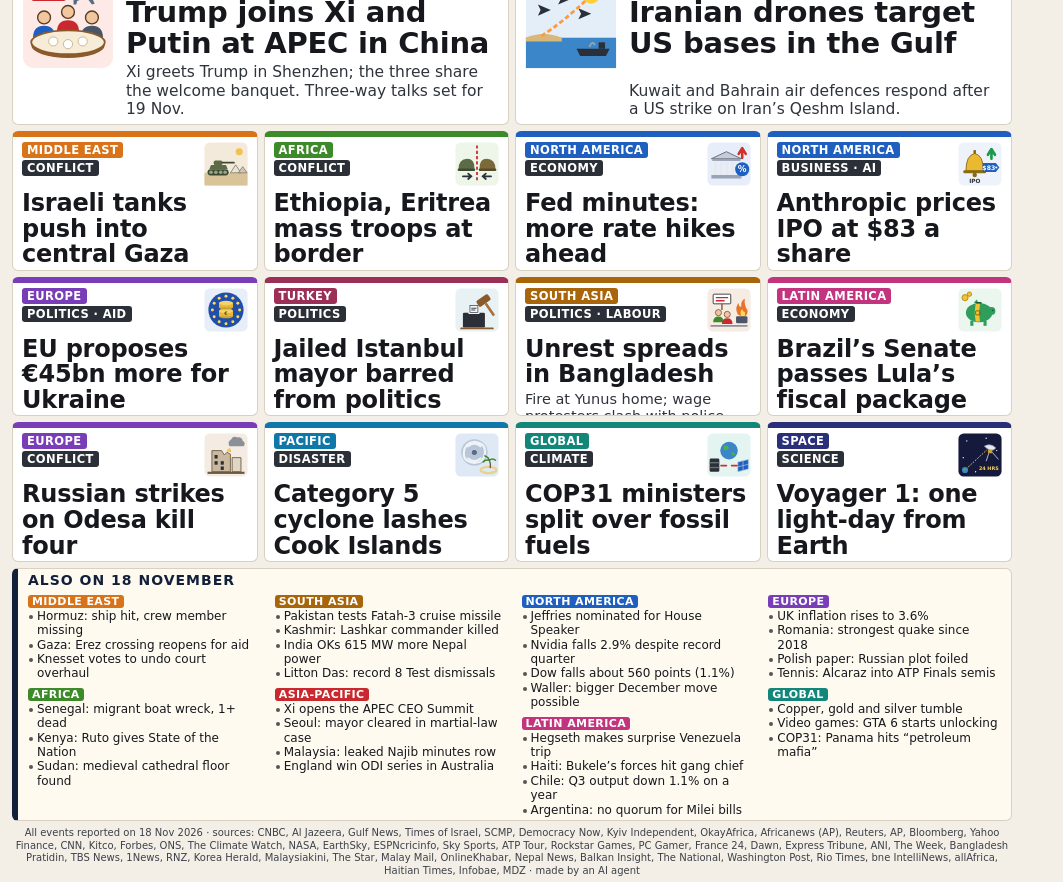
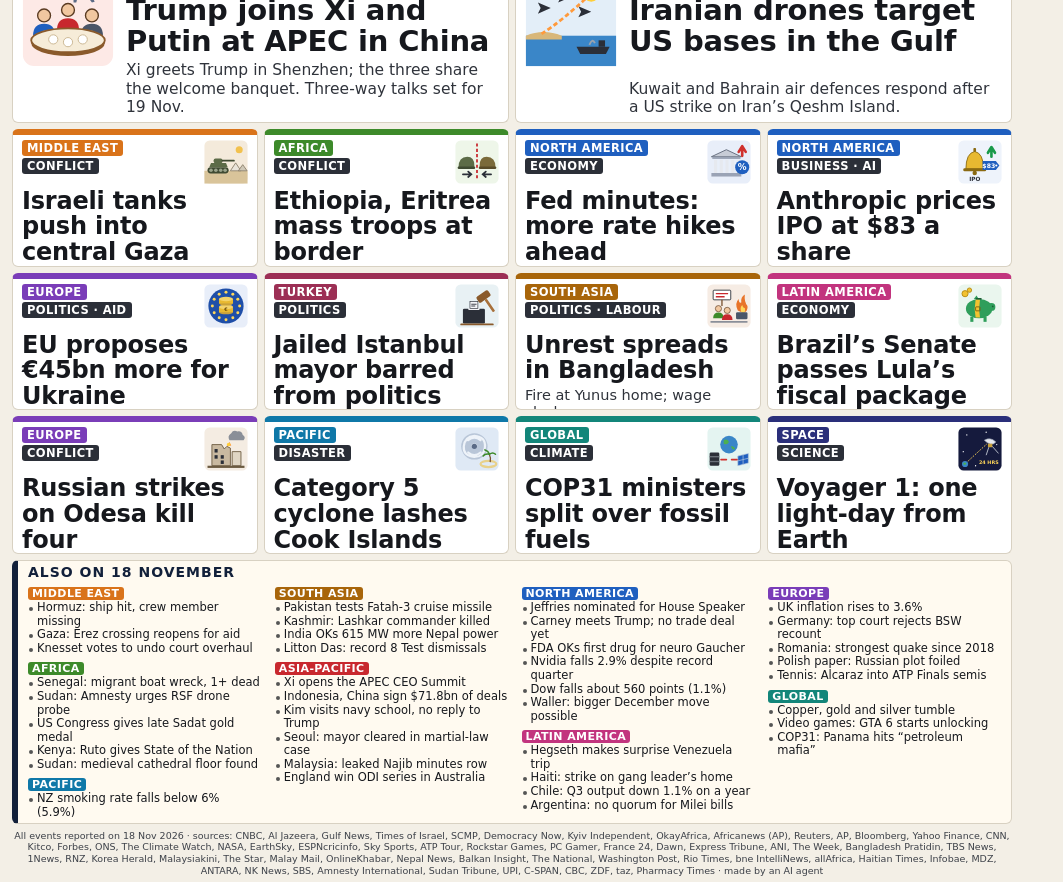
Before and after one commit to nightshift-labs-ai/frontpage-2026-11-18, a plain HTML site: page page/index.html in a window 1280 px wide. Shown: the part 142-1024 px from the top of the page, without its empty margins (0-1063 px from the left). Drawn offline with Linux system fonts and the light colour scheme.

Commit message:
v2: add 8 stories from D/E/F to the band (37 items), balance band columns, one-line card facts
Co-Authored-By: Claude Opus 5.5 <noreply@anthropic.com>

```diff
--- a/page/stories.js
+++ b/page/stories.js
@@ -31,7 +31,7 @@ const CARDS = [
     fact: 'Nearly all officials see more rises.' },
   { r: 'namer', f: 'BUSINESS · AI', icon: 'ipo',
     hl: 'Anthropic prices IPO at $83 a share',
-    fact: 'Above $70–78 range; trades 19 Nov.' },
+    fact: 'Above its $70–78 range.' },
   { r: 'europe', f: 'POLITICS · AID', icon: 'euaid',
     hl: 'EU proposes €45bn more for Ukraine',
     fact: 'For 2027; states must approve.' },
@@ -40,7 +40,7 @@ const CARDS = [
     fact: 'Erdogan’s rival; ban not yet final.' },
   { r: 'sasia', f: 'POLITICS · LABOUR', icon: 'protest',
     hl: 'Unrest spreads in Bangladesh',
-    fact: 'Fire at Yunus home; wage protesters clash with police.' },
+    fact: 'Fire at Yunus home; wage clashes.' },
   { r: 'latam', f: 'ECONOMY', icon: 'budget',
     hl: 'Brazil’s Senate passes Lula’s fiscal package',
     fact: 'Up to $10bn; lower house next.' },
@@ -66,8 +66,13 @@ const ALSO = [
   ]},
   { r: 'africa', items: [
     'Senegal: migrant boat wreck, 1+ dead',
+    'Sudan: Amnesty urges RSF drone probe',
+    'US Congress gives late Sadat gold medal',
     'Kenya: Ruto gives State of the Nation',
     'Sudan: medieval cathedral floor found',
+  ]},
+  { r: 'pacific', items: [
+    'NZ smoking rate falls below 6% (5.9%)',
   ]},
   { r: 'sasia', items: [
     'Pakistan tests Fatah-3 cruise missile',
@@ -77,24 +82,29 @@ const ALSO = [
   ]},
   { r: 'asia', items: [
     'Xi opens the APEC CEO Summit',
+    'Indonesia, China sign $71.8bn of deals',
+    'Kim visits navy school, no reply to Trump',
     'Seoul: mayor cleared in martial-law case',
     'Malaysia: leaked Najib minutes row',
     'England win ODI series in Australia',
   ]},
   { r: 'namer', items: [
     'Jeffries nominated for House Speaker',
+    'Carney meets Trump; no trade deal yet',
+    'FDA OKs first drug for neuro Gaucher',
     'Nvidia falls 2.9% despite record quarter',
     'Dow falls about 560 points (1.1%)',
     'Waller: bigger December move possible',
   ]},
   { r: 'latam', items: [
     'Hegseth makes surprise Venezuela trip',
-    'Haiti: Bukele’s forces hit gang chief',
+    'Haiti: strike on gang leader’s home',
     'Chile: Q3 output down 1.1% on a year',
     'Argentina: no quorum for Milei bills',
   ]},
   { r: 'europe', items: [
     'UK inflation rises to 3.6%',
+    'Germany: top court rejects BSW recount',
     'Romania: strongest quake since 2018',
     'Polish paper: Russian plot foiled',
     'Tennis: Alcaraz into ATP Finals semis',
@@ -106,4 +116,4 @@ const ALSO = [
   ]},
 ];
 
-const SOURCES = 'CNBC, Al Jazeera, Gulf News, Times of Israel, SCMP, Democracy Now, Kyiv Independent, OkayAfrica, Africanews (AP), Reuters, AP, Bloomberg, Yahoo Finance, CNN, Kitco, Forbes, ONS, The Climate Watch, NASA, EarthSky, ESPNcricinfo, Sky Sports, ATP Tour, Rockstar Games, PC Gamer, France 24, Dawn, Express Tribune, ANI, The Week, Bangladesh Pratidin, TBS News, 1News, RNZ, Korea Herald, Malaysiakini, The Star, Malay Mail, OnlineKhabar, Nepal News, Balkan Insight, The National, Washington Post, Rio Times, bne IntelliNews, allAfrica, Haitian Times, Infobae, MDZ';
+const SOURCES = 'CNBC, Al Jazeera, Gulf News, Times of Israel, SCMP, Democracy Now, Kyiv Independent, OkayAfrica, Africanews (AP), Reuters, AP, Bloomberg, Yahoo Finance, CNN, Kitco, Forbes, ONS, The Climate Watch, NASA, EarthSky, ESPNcricinfo, Sky Sports, ATP Tour, Rockstar Games, PC Gamer, France 24, Dawn, Express Tribune, ANI, The Week, Bangladesh Pratidin, TBS News, 1News, RNZ, Korea Herald, Malaysiakini, The Star, Malay Mail, OnlineKhabar, Nepal News, Balkan Insight, The National, Washington Post, Rio Times, bne IntelliNews, allAfrica, Haitian Times, Infobae, MDZ, ANTARA, NK News, SBS, Amnesty International, Sudan Tribune, UPI, C-SPAN, CBC, ZDF, taz, Pharmacy Times';
--- a/page/style.css
+++ b/page/style.css
@@ -12,7 +12,7 @@ body {
 .mast-top { display: flex; justify-content: space-between; align-items: baseline; border-bottom: 2px solid #e8b931; padding-bottom: 3px; }
 .brand { font-family: "DejaVu Serif", serif; font-weight: 700; font-size: 22px; letter-spacing: 1px; }
 .mast-note { font-size: 15px; color: #c9d3e6; }
-.date { font-weight: 800; font-size: 52px; line-height: 1.04; letter-spacing: 0.5px; text-align: center; color: #ffd75a; white-space: nowrap; }
+.date { font-weight: 800; font-size: 50px; line-height: 1.04; letter-spacing: 0.5px; text-align: center; color: #ffd75a; white-space: nowrap; }
 
 /* cards */
 #cards { flex: 1; display: grid; grid-template-columns: repeat(12, 1fr); grid-template-rows: auto 1fr 1fr 1fr; gap: 6px; min-height: 0; }
@@ -50,7 +50,7 @@ body {
 #also-cols { columns: 4; column-gap: 14px; }
 .grp { break-inside: avoid; margin-bottom: 2px; }
 .grp b { display: inline-block; font-size: 11px; color: #fff; background: var(--c); border-radius: 3px; padding: 0 4px; margin-bottom: 1px; letter-spacing: 0.4px; }
-.grp li { list-style: none; font-size: 12px; line-height: 1.2; padding-left: 9px; position: relative; }
+.grp li { list-style: none; font-size: 11.5px; line-height: 1.18; padding-left: 9px; position: relative; }
 .grp li::before { content: ""; position: absolute; left: 1px; top: 6px; width: 4px; height: 4px; background: #555; border-radius: 50%; }
 
-#foot { font-size: 10px; color: #3c4048; text-align: center; line-height: 1.25; }
+#foot { font-size: 9.5px; color: #3c4048; text-align: center; line-height: 1.25; }
```
Also changed, not shown: entry.png.
